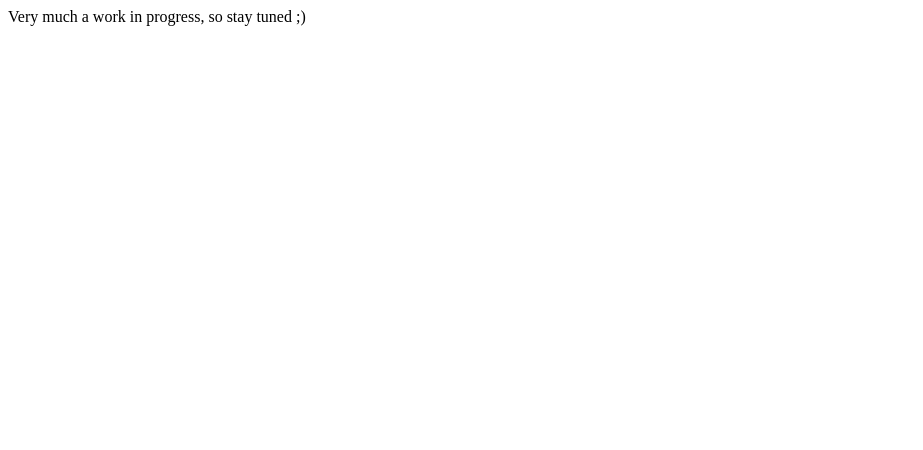
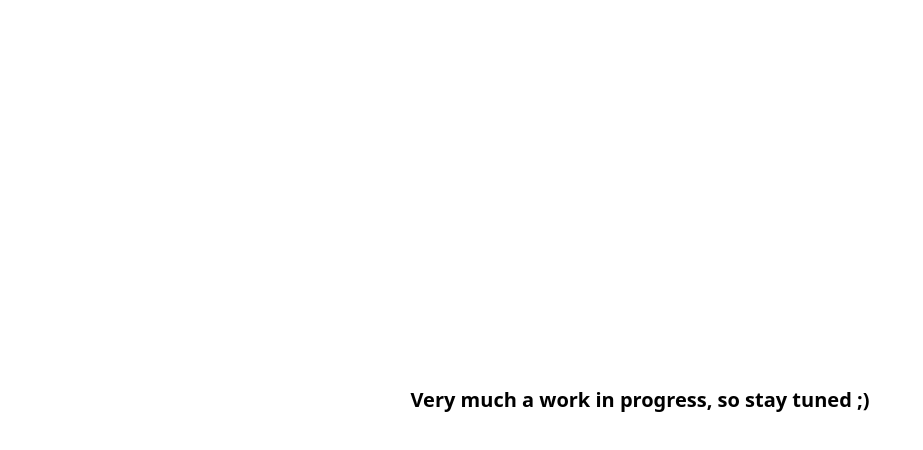
Before and after one commit to subsam99/portfolio, an Angular app: page / in a window 1280 px wide. Shown: the top 450 px of the page, without its empty margins (0-923 px from the left). Built offline with nearby package versions, Linux system fonts and the light colour scheme.

Commit message:
add tailwindcss, update temp landing page

```diff
--- a/package.json
+++ b/package.json
@@ -34,12 +34,15 @@
     "@types/jasmine": "~5.1.0",
     "@types/node": "^18.18.0",
     "angular-cli-ghpages": "^2.0.1",
+    "autoprefixer": "^10.4.20",
     "jasmine-core": "~5.2.0",
     "karma": "~6.4.0",
     "karma-chrome-launcher": "~3.2.0",
     "karma-coverage": "~2.2.0",
     "karma-jasmine": "~5.1.0",
     "karma-jasmine-html-reporter": "~2.1.0",
+    "postcss": "^8.4.47",
+    "tailwindcss": "^3.4.13",
     "typescript": "~5.5.2"
   }
 }
--- a/src/app/app.component.html
+++ b/src/app/app.component.html
@@ -1 +1,3 @@
-<span>{{ 'Very much a work in progress, so stay tuned ;)' }}</span>
+<div class="flex w-full h-full justify-center items-center">
+  <span class="font-bold text-xl">{{ 'Very much a work in progress, so stay tuned ;)' }}</span>
+</div>
--- a/src/styles.scss
+++ b/src/styles.scss
@@ -1 +1,8 @@
-/* You can add global styles to this file, and also import other style files */
+@tailwind base;
+@tailwind components;
+@tailwind utilities;
+
+body,
+html {
+    height: 100dvh;
+}
--- /dev/null
+++ b/tailwind.config.js
@@ -0,0 +1,10 @@
+/** @type {import('tailwindcss').Config} */
+module.exports = {
+  content: [
+    "./src/**/*.{html,ts}",
+  ],
+  theme: {
+    extend: {},
+  },
+  plugins: [],
+}
```
Also changed, not shown: 1 other file (tests, documents, lock files or other folders).
